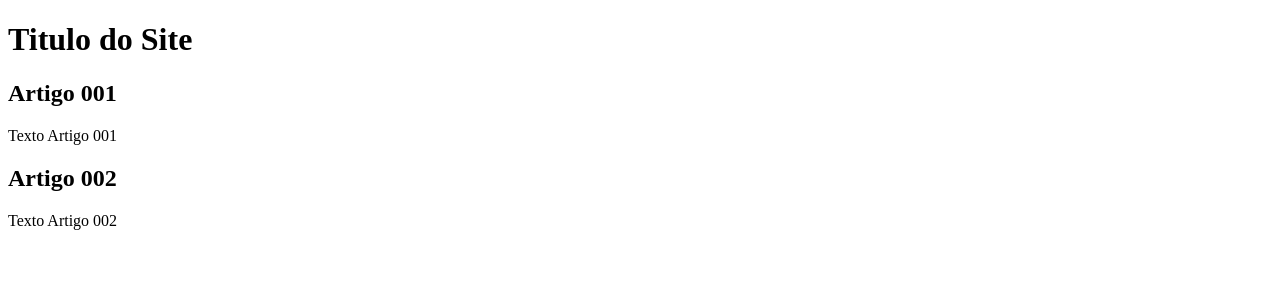
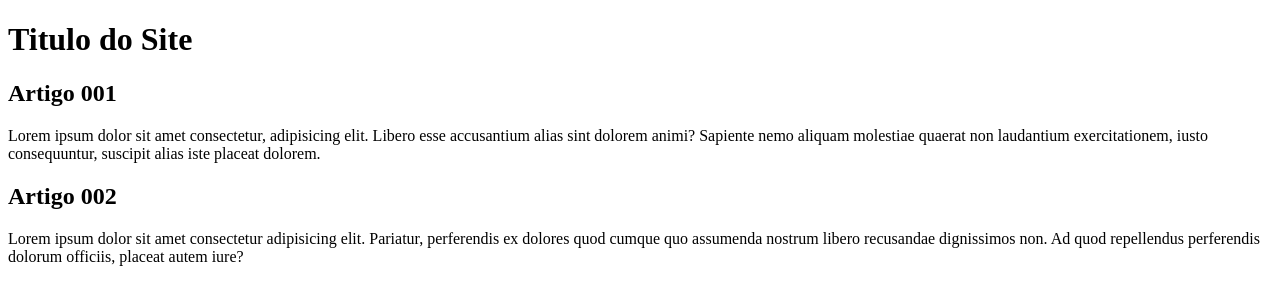
Before and after one commit to KatarinaDiniz/Projeto-Site, a plain HTML site: page index.html in a window 1280 px wide. Drawn offline with Linux system fonts and the light colour scheme.

Commit message:
Conteudo

```diff
--- a/index.html
+++ b/index.html
@@ -13,11 +13,11 @@
         </header>
         <article>
             <h2>Artigo 001</h2>
-            <p>Texto Artigo 001</p>
+            <p>Lorem ipsum dolor sit amet consectetur, adipisicing elit. Libero esse accusantium alias sint dolorem animi? Sapiente nemo aliquam molestiae quaerat non laudantium exercitationem, iusto consequuntur, suscipit alias iste placeat dolorem.</p>
         </article>
         <article>
             <h2>Artigo 002</h2>
-            <p>Texto Artigo 002</p>
+            <p>Lorem ipsum dolor sit amet consectetur adipisicing elit. Pariatur, perferendis ex dolores quod cumque quo assumenda nostrum libero recusandae dignissimos non. Ad quod repellendus perferendis dolorum officiis, placeat autem iure?</p>
         </article>
     </main>
 </body>
```
